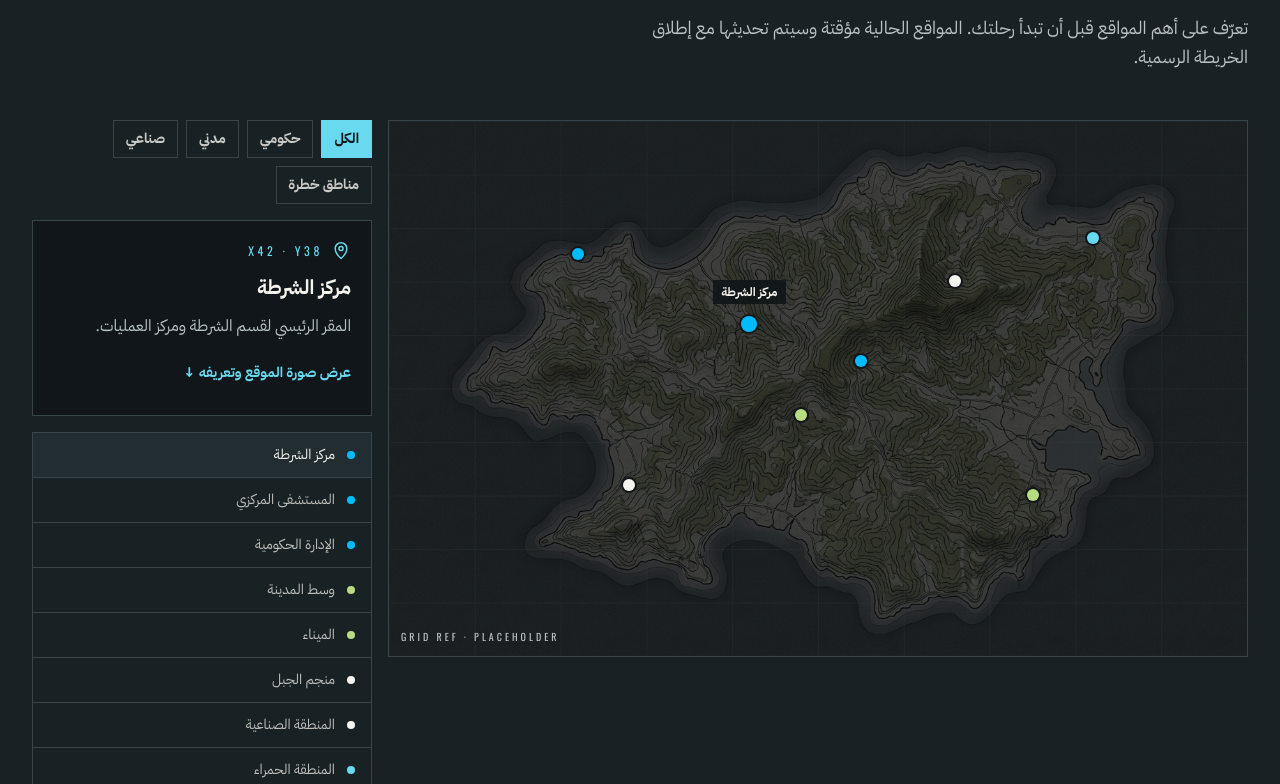
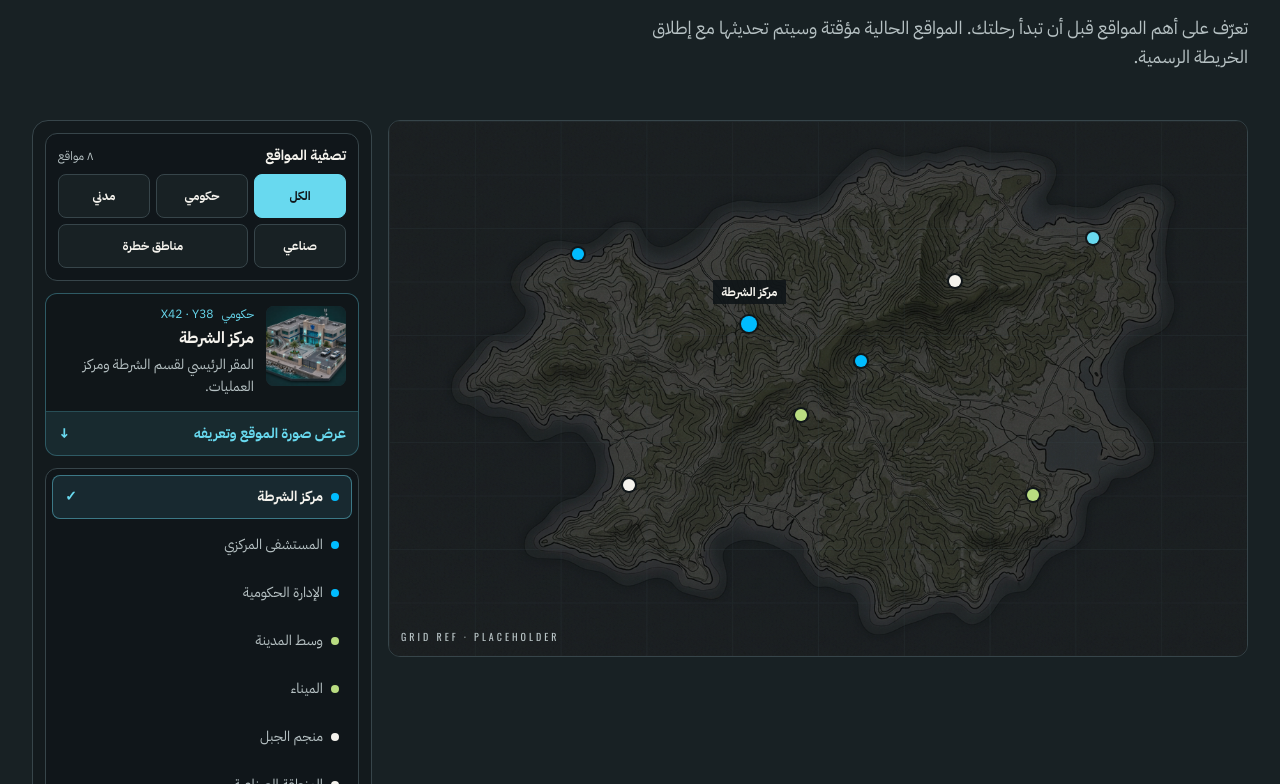
Before and after one commit to dhybalrwqy911-png/nextjs-boilerplate, a Next.js app: page /map in a window 1280 px wide. Shown: the part 836-1620 px from the top of the page. Built offline with nearby package versions, Linux system fonts and the light colour scheme.

Commit message:
Redesign the world map location picker and preview

```diff
--- a/components/interactive-map.tsx
+++ b/components/interactive-map.tsx
@@ -3,7 +3,6 @@
 import Image from "next/image";
 import Link from "next/link";
 import { useState } from "react";
-import { MapPinIcon } from "./icons";
 import { Reveal } from "./reveal";
 import { SectionHeading } from "./section-heading";
 
@@ -82,8 +81,8 @@ export function InteractiveMap() {
           description="تعرّف على أهم المواقع قبل أن تبدأ رحلتك. المواقع الحالية مؤقتة وسيتم تحديثها مع إطلاق الخريطة الرسمية."
         />
 
-        <Reveal className="grid gap-3 md:gap-4 lg:grid-cols-[1fr_340px]">
-          <div className="relative row-start-2 aspect-[4/3] md:row-start-auto overflow-hidden border border-border bg-background md:aspect-[16/10]">
+        <Reveal className="grid gap-3 md:gap-4 lg:items-start lg:grid-cols-[minmax(0,1fr)_340px]">
+          <div className="relative row-start-2 aspect-[4/3] overflow-hidden rounded-xl border lg:row-start-auto border-border bg-background md:aspect-[16/10]">
             <Image
               src="/images/map.png"
               alt="خريطة طبوغرافية للجزيرة"
@@ -138,60 +137,77 @@ export function InteractiveMap() {
             </span>
           </div>
 
-          <div className="contents md:flex md:flex-col md:gap-4">
-            <div role="group" aria-label="تصفية المواقع" className="row-start-1 grid grid-cols-3 gap-1.5 md:flex md:flex-wrap md:gap-2">
-              {categories.map((c) => (
+          <div className="contents lg:flex lg:min-w-0 lg:flex-col lg:gap-3 lg:rounded-2xl lg:border lg:border-border lg:bg-background/60 lg:p-3">
+            <div className="row-start-1 rounded-xl border border-border bg-background/80 p-3">
+              <div className="mb-2 flex items-center justify-between gap-2">
+                <h3 className="text-sm font-bold text-foreground">تصفية المواقع</h3>
+                <span className="text-xs text-muted">{visible.length.toLocaleString("ar-SA")} مواقع</span>
+              </div>
+              <div role="group" aria-label="تصفية المواقع" className="grid grid-cols-3 gap-1.5">
+                {categories.map((category) => (
                   <button
-                  key={c.id}
+                    key={category.id}
                     type="button"
-                  aria-pressed={filter === c.id}
-                  onClick={() => changeFilter(c.id)}
-                  className={`min-h-11 border px-1 py-1 text-xs md:min-h-0 md:px-3 md:py-2 md:text-sm font-bold transition-colors ${
-                    filter === c.id
+                    aria-pressed={filter === category.id}
+                    onClick={() => changeFilter(category.id)}
+                    className={`min-h-11 rounded-lg border px-1 text-xs font-bold transition-colors focus-visible:outline-2 focus-visible:outline-accent ${category.id === "danger" ? "col-span-2" : ""} ${
+                      filter === category.id
                         ? "border-accent bg-accent text-accent-foreground"
-                      : "border-border text-foreground/80 hover:border-foreground/40"
+                        : "border-border bg-surface text-foreground hover:border-accent/60"
                     }`}
                   >
-                  {c.label}
+                    {category.label}
                   </button>
                 ))}
               </div>
+            </div>
 
-            <label className="grid gap-1 text-sm font-bold md:hidden">
+            <label className="grid gap-1 text-sm font-bold lg:hidden">
               اختر موقعًا
-              <select value={selectedId} onChange={(event) => setSelectedId(event.target.value)} className="min-h-11 w-full rounded-none border border-border bg-background px-3 text-base text-foreground focus-visible:outline-2 focus-visible:outline-accent">
+              <select value={selectedId} onChange={(event) => setSelectedId(event.target.value)} className="min-h-11 w-full rounded-lg border border-border bg-background px-3 text-base text-foreground focus-visible:outline-2 focus-visible:outline-accent">
                 {visible.map((loc) => <option key={loc.id} value={loc.id}>{loc.name}</option>)}
               </select>
             </label>
 
-            <div aria-live="polite" className="flex flex-col gap-1 border border-border bg-background p-3 md:gap-3 md:p-5">
-              <div className="flex items-center gap-2 text-accent">
-                <MapPinIcon className="size-5" />
-                <span className="font-display text-xs tracking-[0.3em]" dir="ltr">
-                  {`X${selected.x} · Y${selected.y}`}
-                </span>
+            <div aria-live="polite" className="overflow-hidden rounded-xl border border-accent/35 bg-background">
+              <div className="grid grid-cols-[5rem_minmax(0,1fr)] items-start gap-3 p-3">
+                <div className="relative aspect-square overflow-hidden rounded-lg bg-surface-2">
+                  <Image src={profile.image} alt="" fill sizes="80px" className="object-cover" />
                 </div>
-              <h3 className="text-base font-black md:text-xl text-foreground">{selected.name}</h3>
-              <p className="text-sm leading-relaxed text-muted md:text-base">{selected.desc}</p>
-              <a href="#map-location-card" className="inline-flex min-h-11 w-fit items-center text-sm font-bold text-accent focus-visible:outline-2 focus-visible:outline-accent">عرض صورة الموقع وتعريفه ↓</a>
+                <div className="min-w-0">
+                  <div className="flex flex-wrap items-center gap-x-2 gap-y-1 text-xs text-accent">
+                    <span>{categoryLabel}</span>
+                    <span dir="ltr">{`X${selected.x} · Y${selected.y}`}</span>
+                  </div>
+                  <h3 className="mt-1 font-black text-foreground">{selected.name}</h3>
+                  <p className="mt-1 text-sm leading-relaxed text-muted">{selected.desc}</p>
+                </div>
+              </div>
+              <a href="#map-location-card" className="flex min-h-11 items-center justify-between gap-2 border-t border-accent/20 bg-accent/10 px-3 text-sm font-bold text-accent hover:bg-accent/20 focus-visible:outline-2 focus-visible:-outline-offset-2 focus-visible:outline-accent">
+                عرض صورة الموقع وتعريفه <span aria-hidden="true">↓</span>
+              </a>
             </div>
 
-            <ul className="hidden max-h-64 flex-col md:flex overflow-y-auto border border-border lg:max-h-none lg:flex-1">
-              {visible.map((loc) => (
-                <li key={loc.id} className="border-b border-border last:border-b-0">
+            <ul aria-label="مواقع الخريطة" className="hidden gap-1 rounded-xl border border-border bg-background/80 p-1.5 lg:grid">
+              {visible.map((loc) => {
+                const active = loc.id === selectedId;
+                return (
+                  <li key={loc.id}>
                     <button
                       type="button"
                       onClick={() => setSelectedId(loc.id)}
-                    aria-pressed={loc.id === selectedId}
-                    className={`flex w-full items-center gap-3 px-4 py-3 text-right text-sm transition-colors ${
-                      loc.id === selected.id ? "bg-surface-2 text-foreground" : "text-foreground/75 hover:bg-surface-2/60"
+                      aria-pressed={active}
+                      className={`flex min-h-11 w-full items-center gap-2 rounded-lg border px-3 py-2 text-start text-sm focus-visible:outline-2 focus-visible:outline-accent ${
+                        active ? "border-accent/45 bg-accent/10 font-bold text-foreground" : "border-transparent text-muted hover:bg-surface-2 hover:text-foreground"
                       }`}
                     >
-                    <span className={`size-2 rounded-full ${categoryColor[loc.category]}`} />
-                    {loc.name}
+                      <span aria-hidden="true" className={`size-2 shrink-0 rounded-full ${categoryColor[loc.category]}`} />
+                      <span className="flex-1">{loc.name}</span>
+                      {active && <span aria-hidden="true" className="text-accent">✓</span>}
                     </button>
                   </li>
-              ))}
+                );
+              })}
             </ul>
           </div>
         </Reveal>
```
Lines whose indentation alone changed are shown as unchanged.
